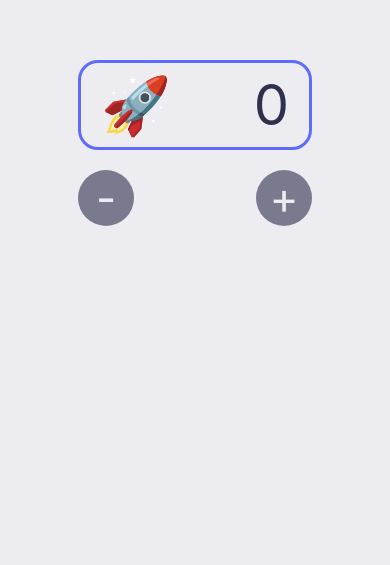
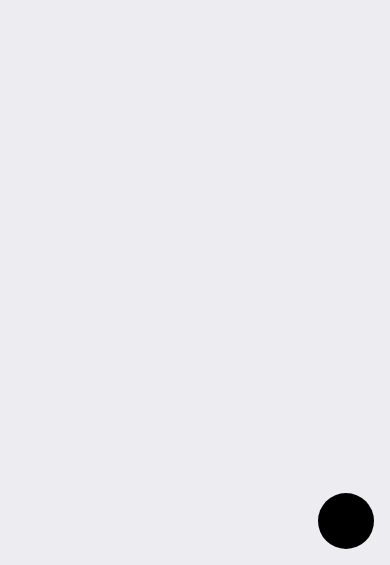
Before and after one commit to carlos3g/expo-animations, a React Native app: screen / in a window 390 px wide. Shown: the part 279-844 px from the top of the page. Built offline with nearby package versions, Linux system fonts and the light colour scheme.

Commit message:
[FEAT] adds FloatingHearts screen

```diff
--- a/App.tsx
+++ b/App.tsx
@@ -1,11 +1,11 @@
-import { Counter } from '@screens';
+import { FloatingHearts } from '@screens';
 import { FC } from 'react';
 import { StatusBar } from 'react-native';
 import { GestureHandlerRootView } from 'react-native-gesture-handler';
 
 const App: FC = () => (
   <GestureHandlerRootView style={{ flex: 1 }}>
-    <Counter />
+    <FloatingHearts />
     <StatusBar barStyle="dark-content" translucent />
   </GestureHandlerRootView>
 );
--- /dev/null
+++ b/src/screens/FloatingHearts/AnimatedHeart.tsx
@@ -0,0 +1,95 @@
+import { Ionicons } from '@expo/vector-icons';
+import { getRandomNumber } from '@utils';
+import { FC, memo, useEffect } from 'react';
+import { Dimensions, StyleSheet } from 'react-native';
+import Animated, {
+  Extrapolation,
+  interpolate,
+  runOnJS,
+  useAnimatedStyle,
+  useSharedValue,
+  withTiming,
+} from 'react-native-reanimated';
+
+const { width: wWidth, height: wHeight } = Dimensions.get('window');
+const POSITION_Y_END = wHeight * 0.7;
+
+interface AnimatedHeartProps {
+  duration?: number;
+  onComplete?: () => void;
+}
+
+const AnimatedHeart: FC<AnimatedHeartProps> = ({
+  duration = 1500,
+  onComplete,
+}) => {
+  const positionY = useSharedValue(16);
+  const opacity = useSharedValue(1);
+
+  const heartAnimatedStyle = useAnimatedStyle(() => {
+    const scale = interpolate(
+      positionY.value,
+      [16, 31, 46],
+      [0, 1.5, 1],
+      Extrapolation.CLAMP
+    );
+    const translateX = interpolate(
+      positionY.value,
+      [
+        16,
+        POSITION_Y_END / 6,
+        POSITION_Y_END / 3,
+        POSITION_Y_END / 2,
+        POSITION_Y_END,
+      ],
+      [0, 25, 15, 0, 10]
+    );
+    const rotate = interpolate(
+      positionY.value,
+      [
+        16,
+        POSITION_Y_END / 6,
+        POSITION_Y_END / 3,
+        POSITION_Y_END / 2,
+        POSITION_Y_END,
+      ],
+      [0, -5, 0, 5, 0]
+    );
+
+    return {
+      bottom: positionY.value,
+      opacity: opacity.value,
+      transform: [{ scale }, { translateX }, { rotate: `${rotate}deg` }],
+    };
+  });
+
+  useEffect(() => {
+    const timingConfig = { duration };
+    positionY.value = withTiming(POSITION_Y_END, timingConfig);
+    opacity.value = withTiming(0, timingConfig, () => {
+      if (onComplete) {
+        runOnJS(onComplete)();
+      }
+    });
+  }, []);
+
+  return (
+    <Animated.View
+      style={[
+        styles.iconWrapper,
+        { left: getRandomNumber(16, wWidth * 0.3) },
+        heartAnimatedStyle,
+      ]}
+    >
+      <Ionicons name="heart" size={40} />
+    </Animated.View>
+  );
+};
+
+const styles = StyleSheet.create({
+  iconWrapper: {
+    position: 'absolute',
+  },
+});
+
+export default memo(AnimatedHeart);
--- /dev/null
+++ b/src/screens/FloatingHearts/index.tsx
@@ -0,0 +1,42 @@
+import { FC, useCallback, useState } from 'react';
+import { TouchableOpacity, View } from 'react-native';
+import AnimatedHeart from './AnimatedHeart';
+import styles from './styles';
+
+interface IHeart {
+  id: number;
+}
+
+const FloatingHearts: FC = () => {
+  const [hearts, setHearts] = useState<IHeart[]>([]);
+
+  const handleAddHeart = useCallback(() => {
+    setHearts((pS) => {
+      const newHearts = [...pS];
+      newHearts.push({ id: Math.random() });
+
+      return newHearts;
+    });
+  }, []);
+
+  // TODO: memoize this function
+  const handleRemoveHeart = (id: number) => {
+    setHearts((pS) => pS.filter((h) => h.id !== id));
+  };
+
+  return (
+    <View style={styles.container}>
+      {hearts.length > 0 &&
+        hearts.map((h) => (
+          <AnimatedHeart
+            key={h.id}
+            onComplete={() => handleRemoveHeart(h.id)}
+          />
+        ))}
+
+      <TouchableOpacity style={styles.fab} onPress={handleAddHeart} />
+    </View>
+  );
+};
+
+export default FloatingHearts;
--- /dev/null
+++ b/src/screens/FloatingHearts/styles.ts
@@ -0,0 +1,20 @@
+import { colors } from '@styles';
+import { StyleSheet } from 'react-native';
+
+const styles = StyleSheet.create({
+  container: {
+    flex: 1,
+    backgroundColor: colors.background,
+  },
+  fab: {
+    position: 'absolute',
+    bottom: 16,
+    right: 16,
+    width: 56,
+    aspectRatio: 1,
+    borderRadius: 28,
+    backgroundColor: 'black',
+  },
+});
+
+export default styles;
--- a/src/screens/index.ts
+++ b/src/screens/index.ts
@@ -1,4 +1,5 @@
 export { default as Counter } from './Counter';
+export { default as FloatingHearts } from './FloatingHearts';
 export { default as GesturesWithBall } from './GesturesWithBall';
 export { default as PulseAnimation } from './PulseAnimation';
 export { default as WaveAnimation } from './WaveAnimation';
```
